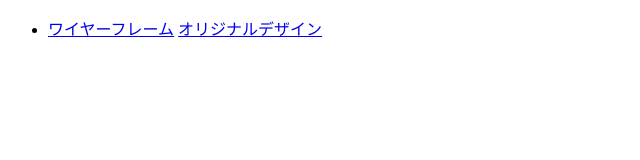
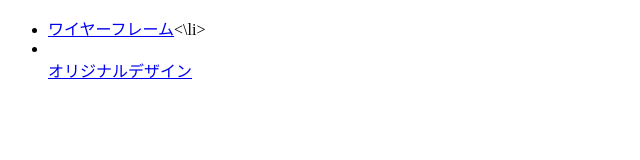
Before and after one commit to yoshidasena07/20241018-html.css, a plain HTML site: page index.html in a window 1280 px wide. Shown: the whole page, without its empty margins (0-640 px from the left). Drawn offline with Linux system fonts and the light colour scheme.

Commit message:
Update index.html

```diff
--- a/index.html
+++ b/index.html
@@ -8,10 +8,8 @@
 
   <body>
     <ul>
-      <li>
-        <a href="wire/index.html">ワイヤーフレーム</a>
-        <a href="design/index.html">オリジナルデザイン</a>
-      </li>
+      <li><a href="wire/index.html">ワイヤーフレーム</a><\li>
+      <li></li><a href="design/index.html">オリジナルデザイン</a></li>
     </ul>
   </body>
 </html>
```
